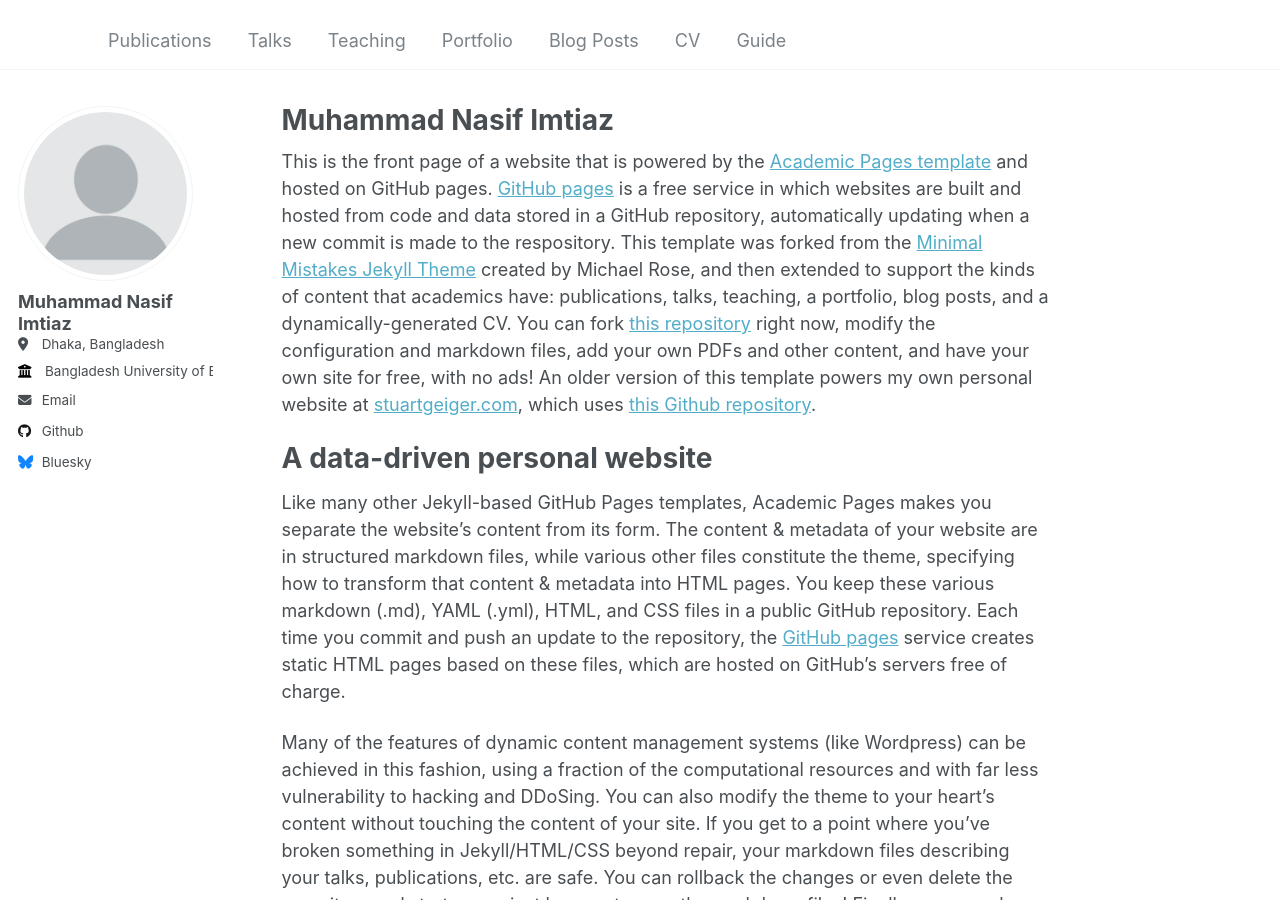
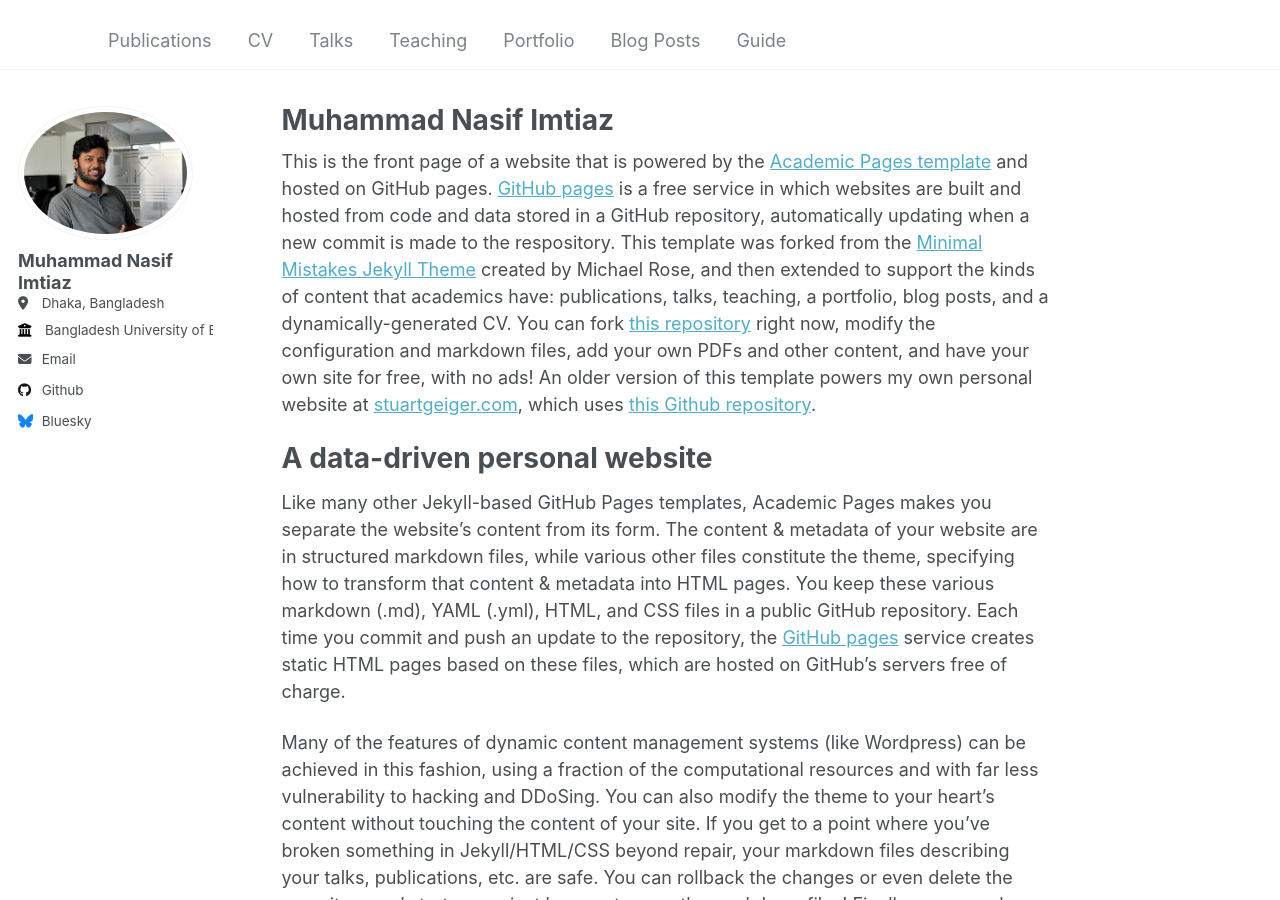
Before and after one commit to muhammadnasif/muhammadnasif.github.io, a Jekyll site: the page built from _pages/about.md, in a window 1280 px wide and 900 px high. Built offline with Jekyll 4.4.1, drawn with Linux system fonts in a browser that asks for light colours.

Commit message:
updated profile photo and added CV

```diff
--- a/_config.yml
+++ b/_config.yml
@@ -21,7 +21,7 @@
 #               Additional customization can be done by editing /_includes/author-profile.html
 author:
   # Biographic information
-  avatar           : "profile.png"
+  avatar           : "nasif_portfolio.jpg"
   name             : "Muhammad Nasif Imtiaz"
   pronouns         : # example: "she/her"
   bio              : # "Short biography for the left-hand sidebar"
--- a/_data/navigation.yml
+++ b/_data/navigation.yml
@@ -7,6 +7,9 @@
 main:
   - title: "Publications"
     url: /publications/
+
+  - title: "CV"
+    url: /files/Resume.pdf
 
   - title: "Talks"
     url: /talks/
@@ -20,8 +23,5 @@
   - title: "Blog Posts"
     url: /year-archive/
 
-  - title: "CV"
-    url: /cv/
-
   - title: "Guide"
     url: /markdown/
```
Also changed, not shown: images/nasif_portfolio.jpg (added), 1 other file.
